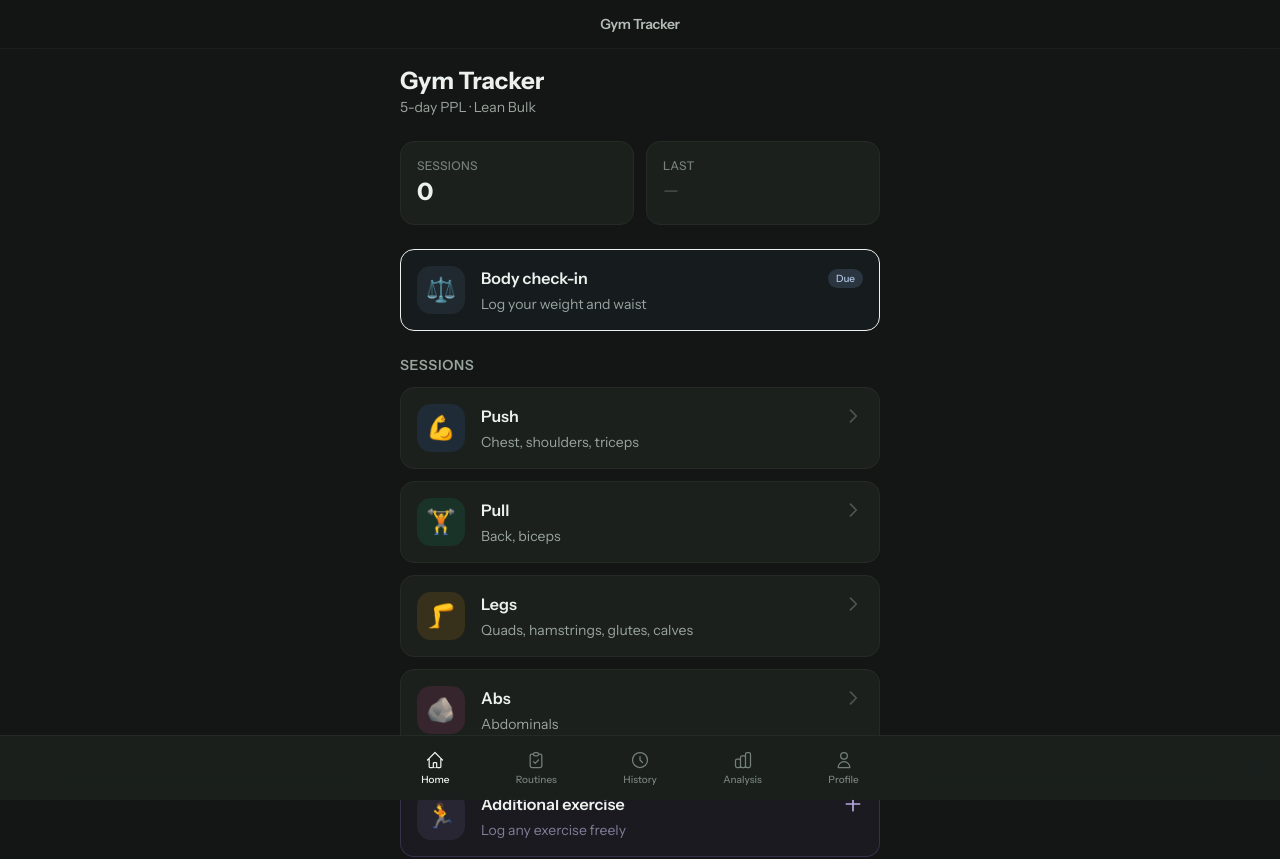
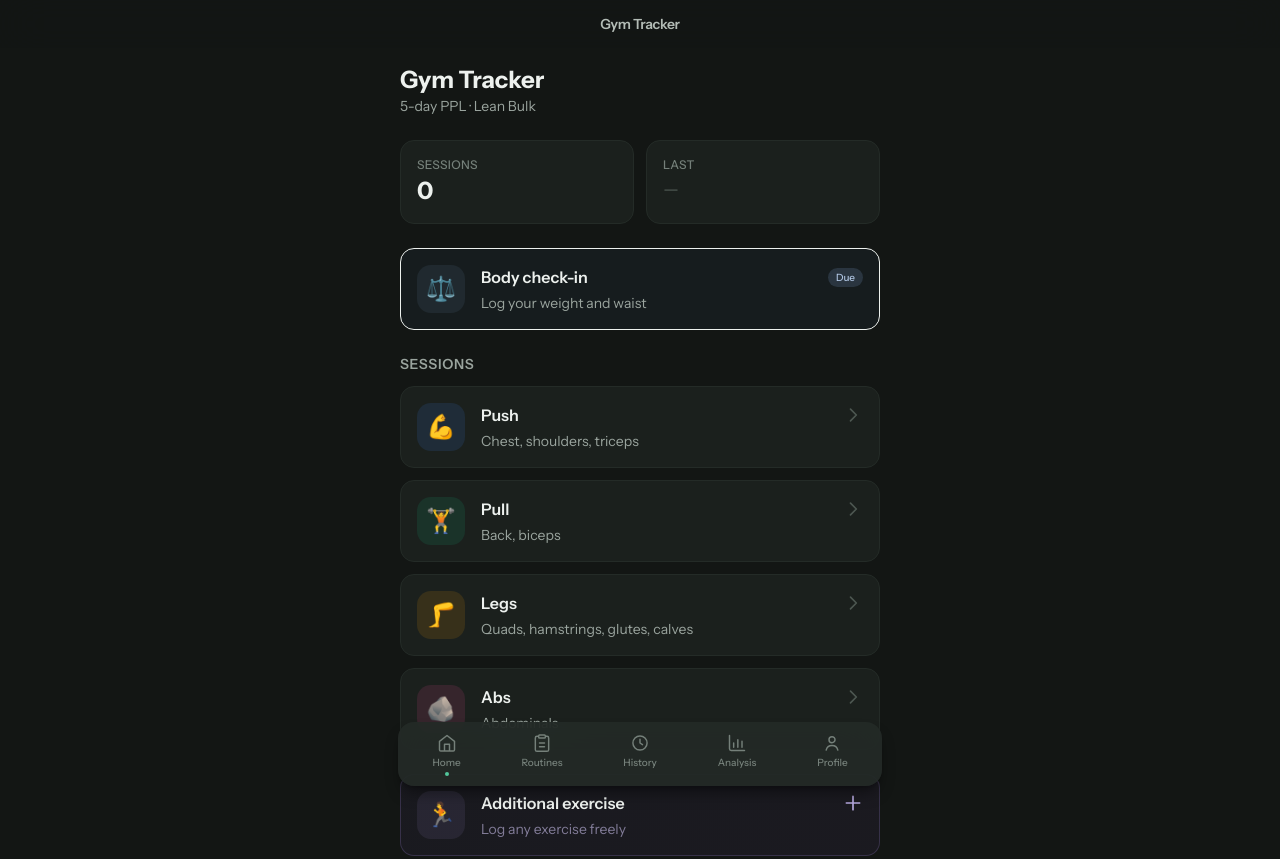
Before and after one commit to pablodiazjorge/gym-log, an Angular app: page / in a window 1280 px wide. Shown: the top 859 px of the page. Built offline with nearby package versions, Linux system fonts and the light colour scheme.

Commit message:
024-shell-floating-dock

```diff
--- a/src/app/app.html
+++ b/src/app/app.html
@@ -6,49 +6,42 @@
     <router-outlet />
   </main>
 
-  <!-- Bottom navigation (mobile) -->
-  <nav class="fixed bottom-0 left-0 right-0 z-50 bg-gray-900/95 backdrop-blur-xl border-t border-gray-800" style="padding-bottom: env(safe-area-inset-bottom, 0px)">
-    <div class="flex items-center justify-around max-w-lg mx-auto h-16 px-1">
-      <a routerLink="/" routerLinkActive="text-white"
+  <!-- Bottom navigation: floating dock (Coach). The outer nav keeps the device
+       safe area; the bar itself floats inset from the edges. -->
+  <nav class="fixed bottom-0 left-0 right-0 z-50" style="padding-bottom: env(safe-area-inset-bottom, 0px)">
+    <div class="max-w-lg mx-auto px-3.5 pb-3.5">
+      <div class="flex items-center justify-around h-16 px-1 rounded-2xl bg-gray-800/90 backdrop-blur-xl shadow-lg shadow-black/40">
+        <a routerLink="/" routerLinkActive="dock-active text-accent"
           [routerLinkActiveOptions]="{exact: true}"
-        class="flex flex-col items-center gap-0.5 px-2 py-1 text-gray-500 hover:text-gray-300 transition-colors min-w-0">
-        <svg class="w-5 h-5" fill="none" viewBox="0 0 24 24" stroke="currentColor" stroke-width="1.5">
-          <path stroke-linecap="round" stroke-linejoin="round" d="M3 12l2-2m0 0l7-7 7 7M5 10v10a1 1 0 001 1h3m10-11l2 2m-2-2v10a1 1 0 01-1 1h-3m-4 0a1 1 0 01-1-1v-4a1 1 0 011-1h2a1 1 0 011 1v4a1 1 0 01-1 1"/>
-        </svg>
+          class="dock-link flex flex-col items-center gap-0.5 px-2 py-1 text-gray-500 hover:text-gray-300 transition-colors min-w-0">
+          <app-icon name="home" class="w-5 h-5" />
           <span class="text-[10px] font-medium">Home</span>
         </a>
 
-      <a routerLink="/routines" routerLinkActive="text-white"
-        class="flex flex-col items-center gap-0.5 px-2 py-1 text-gray-500 hover:text-gray-300 transition-colors min-w-0">
-        <svg class="w-5 h-5" fill="none" viewBox="0 0 24 24" stroke="currentColor" stroke-width="1.5">
-          <path stroke-linecap="round" stroke-linejoin="round" d="M9 5H7a2 2 0 00-2 2v12a2 2 0 002 2h10a2 2 0 002-2V7a2 2 0 00-2-2h-2M9 5a2 2 0 002 2h2a2 2 0 002-2M9 5a2 2 0 012-2h2a2 2 0 012 2m-6 9l2 2 4-4"/>
-        </svg>
+        <a routerLink="/routines" routerLinkActive="dock-active text-accent"
+          class="dock-link flex flex-col items-center gap-0.5 px-2 py-1 text-gray-500 hover:text-gray-300 transition-colors min-w-0">
+          <app-icon name="clipboard-list" class="w-5 h-5" />
           <span class="text-[10px] font-medium">Routines</span>
         </a>
 
-      <a routerLink="/history" routerLinkActive="text-white"
-        class="flex flex-col items-center gap-0.5 px-2 py-1 text-gray-500 hover:text-gray-300 transition-colors min-w-0">
-        <svg class="w-5 h-5" fill="none" viewBox="0 0 24 24" stroke="currentColor" stroke-width="1.5">
-          <path stroke-linecap="round" stroke-linejoin="round" d="M12 8v4l3 3m6-3a9 9 0 11-18 0 9 9 0 0118 0z"/>
-        </svg>
+        <a routerLink="/history" routerLinkActive="dock-active text-accent"
+          class="dock-link flex flex-col items-center gap-0.5 px-2 py-1 text-gray-500 hover:text-gray-300 transition-colors min-w-0">
+          <app-icon name="clock" class="w-5 h-5" />
           <span class="text-[10px] font-medium">History</span>
         </a>
 
-      <a routerLink="/analysis" routerLinkActive="text-white"
-        class="flex flex-col items-center gap-0.5 px-2 py-1 text-gray-500 hover:text-gray-300 transition-colors min-w-0">
-        <svg class="w-5 h-5" fill="none" viewBox="0 0 24 24" stroke="currentColor" stroke-width="1.5">
-          <path stroke-linecap="round" stroke-linejoin="round" d="M9 19v-6a2 2 0 00-2-2H5a2 2 0 00-2 2v6a2 2 0 002 2h2a2 2 0 002-2zm0 0V9a2 2 0 012-2h2a2 2 0 012 2v10m-6 0a2 2 0 002 2h2a2 2 0 002-2m0 0V5a2 2 0 012-2h2a2 2 0 012 2v14a2 2 0 01-2 2h-2a2 2 0 01-2-2z"/>
-        </svg>
+        <a routerLink="/analysis" routerLinkActive="dock-active text-accent"
+          class="dock-link flex flex-col items-center gap-0.5 px-2 py-1 text-gray-500 hover:text-gray-300 transition-colors min-w-0">
+          <app-icon name="chart-column" class="w-5 h-5" />
           <span class="text-[10px] font-medium">Analysis</span>
         </a>
 
-      <a routerLink="/profile" routerLinkActive="text-white"
-        class="flex flex-col items-center gap-0.5 px-2 py-1 text-gray-500 hover:text-gray-300 transition-colors min-w-0">
-        <svg class="w-5 h-5" fill="none" viewBox="0 0 24 24" stroke="currentColor" stroke-width="1.5">
-          <path stroke-linecap="round" stroke-linejoin="round" d="M16 7a4 4 0 11-8 0 4 4 0 018 0zM12 14a7 7 0 00-7 7h14a7 7 0 00-7-7z"/>
-        </svg>
+        <a routerLink="/profile" routerLinkActive="dock-active text-accent"
+          class="dock-link flex flex-col items-center gap-0.5 px-2 py-1 text-gray-500 hover:text-gray-300 transition-colors min-w-0">
+          <app-icon name="user" class="w-5 h-5" />
           <span class="text-[10px] font-medium">Profile</span>
         </a>
       </div>
+    </div>
   </nav>
 </div>
--- a/src/app/app.ts
+++ b/src/app/app.ts
@@ -4,10 +4,11 @@ import { filter } from 'rxjs';
 import { toSignal } from '@angular/core/rxjs-interop';
 import { map } from 'rxjs';
 import { Header } from './shared/components/header';
+import { Icon } from './shared/components/icon';
 
 @Component({
   selector: 'app-root',
-  imports: [RouterOutlet, RouterLink, RouterLinkActive, Header],
+  imports: [RouterOutlet, RouterLink, RouterLinkActive, Header, Icon],
   templateUrl: './app.html',
   styleUrl: './app.css',
 })
--- a/src/app/shared/components/header.html
+++ b/src/app/shared/components/header.html
@@ -1,13 +1,11 @@
-<header class="sticky top-0 z-50 bg-gray-950/80 backdrop-blur-xl border-b border-gray-800/50">
+<header class="sticky top-0 z-50 bg-gray-950/85 backdrop-blur-xl">
   <div class="flex items-center justify-between h-12 px-4 max-w-lg mx-auto">
     <div class="w-10">
       @if (!isHome()) {
         <button (click)="goBack()"
           class="w-10 h-10 flex items-center justify-center -ml-2 rounded-xl text-gray-400 hover:text-gray-200 hover:bg-gray-800/50 transition-colors"
           aria-label="Back">
-          <svg class="w-5 h-5" viewBox="0 0 20 20" fill="currentColor">
-            <path fill-rule="evenodd" d="M12.707 5.293a1 1 0 010 1.414L9.414 10l3.293 3.293a1 1 0 01-1.414 1.414l-4-4a1 1 0 010-1.414l4-4a1 1 0 011.414 0z" clip-rule="evenodd"/>
-          </svg>
+          <app-icon name="chevron-left" class="w-5 h-5" />
         </button>
       }
     </div>
--- a/src/app/shared/components/header.ts
+++ b/src/app/shared/components/header.ts
@@ -3,10 +3,11 @@ import { NavigationEnd, Router } from '@angular/router';
 import { Location } from '@angular/common';
 import { toSignal } from '@angular/core/rxjs-interop';
 import { filter, map } from 'rxjs';
+import { Icon } from './icon';
 
 @Component({
   selector: 'app-header',
-  imports: [],
+  imports: [Icon],
   templateUrl: './header.html',
   styleUrl: './header.css',
 })
```
Lines whose indentation alone changed are shown as unchanged.
